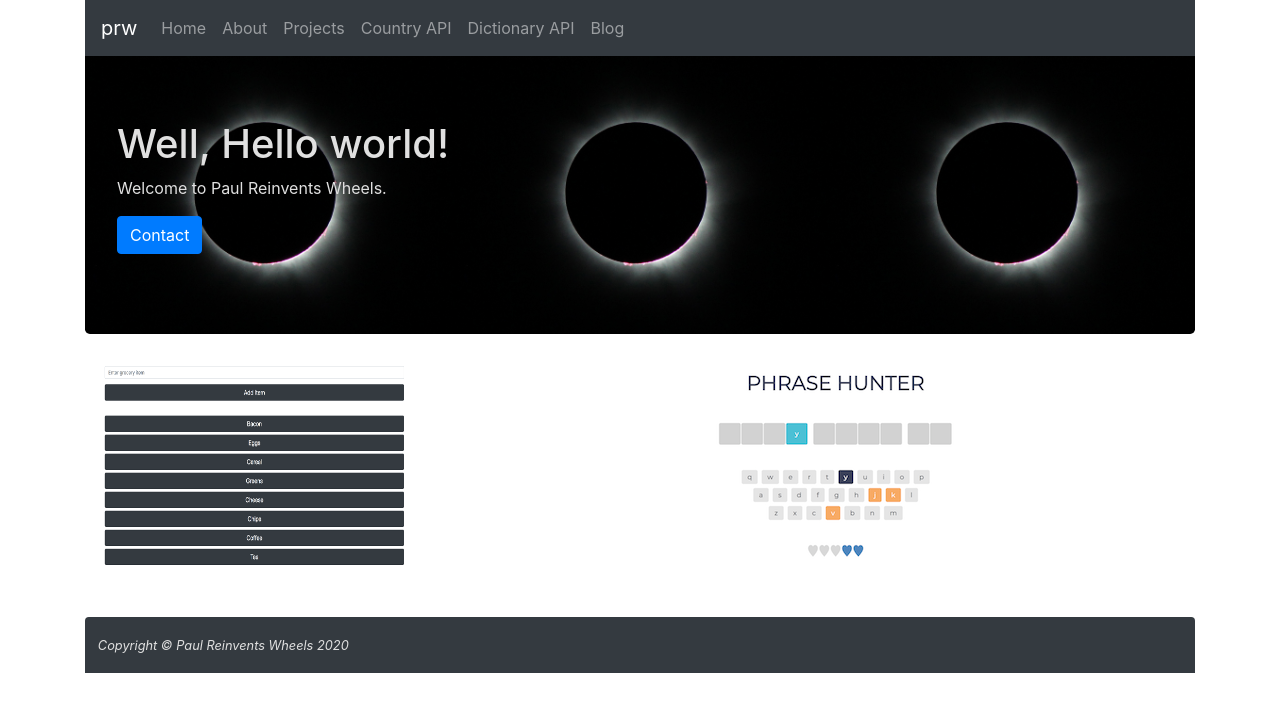
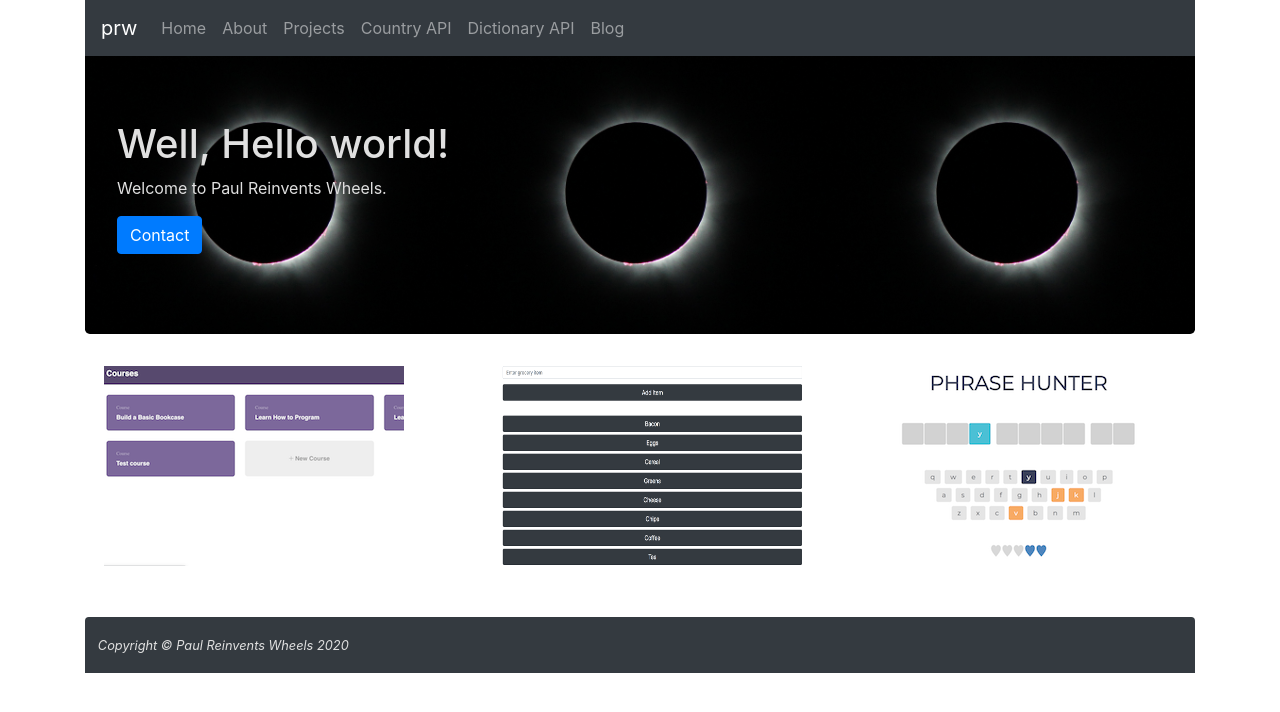
Before and after one commit to paulreyneveld/prw-front-end, a React (Create React App) app: page /projects in a window 1280 px wide. Shown: the top 712 px of the page. Built offline with nearby package versions, Linux system fonts and the light colour scheme; no server answers; the HTML template or start-up script is replaced by a standard one.

Commit message:
Resized and replaced screen

```diff
--- a/src/components/Projects.js
+++ b/src/components/Projects.js
@@ -2,12 +2,16 @@ import React from 'react'
 import { Col, Row, Image } from 'react-bootstrap'
 import groceryImage from '../images/grocery-app-screen.png'
 import quizAppImage from '../images/quiz-app-screen.png'
+import coursesAppImage from '../images/courses-app-screen.png'
 
 const Projects = () => {
     return (
         <Row>
         <Col className="gutterfix">
-                <a href="https://immense-lowlands-07888.herokuapp.com/" target="_blank" rel="noopener noreferrer"><Image src={groceryImage} /></a>
+                <a href="https://thproj10api.herokuapp.com/courses" target="_blank" rel="noopener noreferrer"><Image src={coursesAppImage} /></a>
+        </Col>
+        <Col>
+        <a href="https://immense-lowlands-07888.herokuapp.com/" target="_blank" rel="noopener noreferrer"><Image src={groceryImage} /></a>
         </Col>
         <Col>
             <a href="https://paulreyneveld.github.io/THProj4/" target="_blank" rel="noopener noreferrer"><Image src={quizAppImage} /></a>
```
Also changed, not shown: src/images/courses-app-screen.png.
